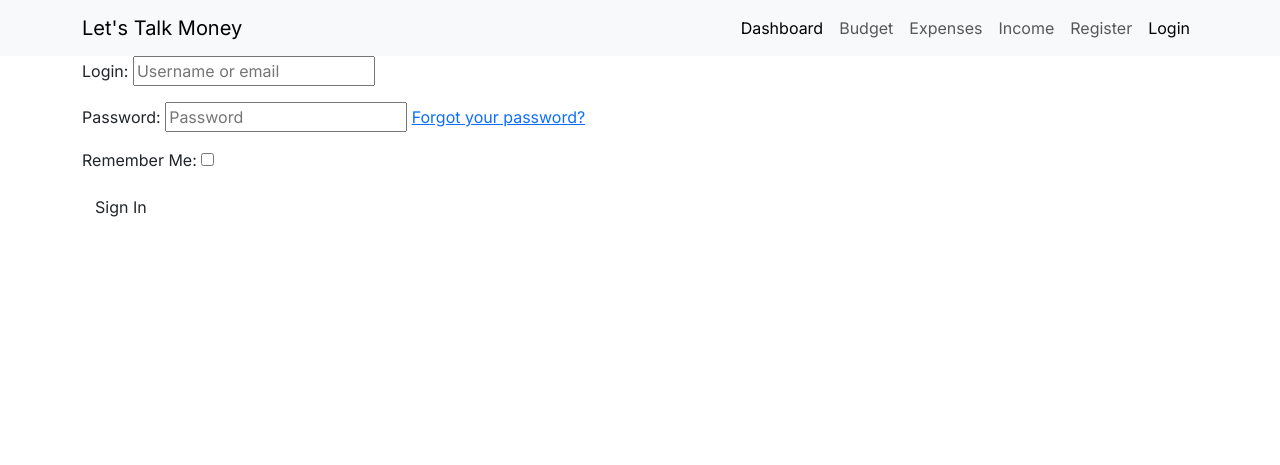
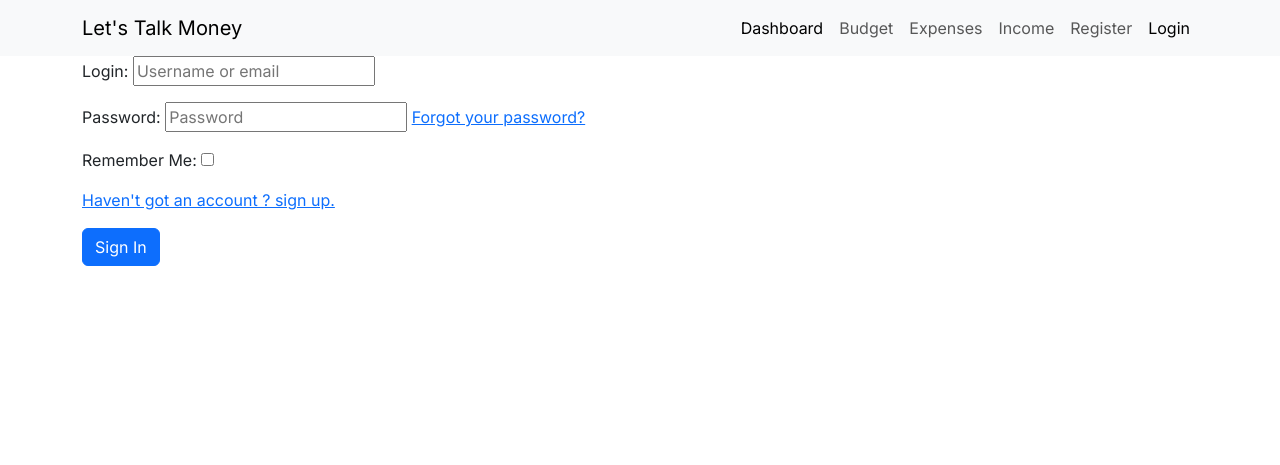
Before and after one commit to CoalTrain1618/MP_3_Xpenso, a Django app: page /accounts/login/ in a window 1280 px wide. Shown: the top 465 px of the page. Run offline with Django 5.2, Linux system fonts and the light colour scheme; some libraries are stand-ins or nearby versions.

Commit message:
Fixed url redirections in setting.py to redirect to correct pages

```diff
--- a/letsTalkMoney/settings.py
+++ b/letsTalkMoney/settings.py
@@ -64,7 +64,8 @@ INSTALLED_APPS = [
 ]
 
 SITE_ID = 1
-LOGIN_REDIRECT_URL = '/'
+LOGIN_REDIRECT_URL = '/dashboard/'
+ACCOUNT_SIGNUP_REDIRECT_URL = '/dashboard/'
 LOGOUT_REDIRECT_URL = '/'
 
 CRISPY_ALLOWED_TEMPLATE_PACKS = "bootstrap5"
@@ -133,6 +134,8 @@ ACCOUNT_EMAIL_VERIFICATION = 'none'
 
 ACCOUNT_AUTHENTICATION_METHOD = "username_email"
 
+
+
 # Internationalization
 # https://docs.djangoproject.com/en/5.2/topics/i18n/
 
--- a/templates/account/login.html
+++ b/templates/account/login.html
@@ -14,7 +14,10 @@
             {% if redirect_field_value %}
             <input type="hidden" name="{{ redirect_field_name }}" value="{{ redirect_field_value }}" />
             {% endif %}
-            <button class="btn btn-signup right" type="submit">{% trans "Sign In" %}</button>
+            <p>
+                <a href="{% url 'account_signup' %}">Haven't got an account ? sign up.</a>
+            </p>
+            <button class="btn btn-primary right" type="submit">{% trans "Sign In" %}</button>
         </form>
     </div>
 {% endblock %}
```
